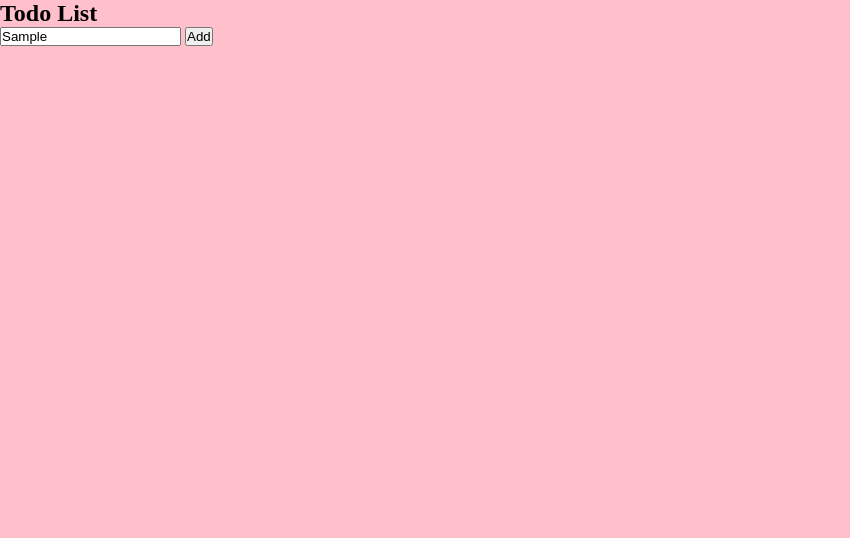
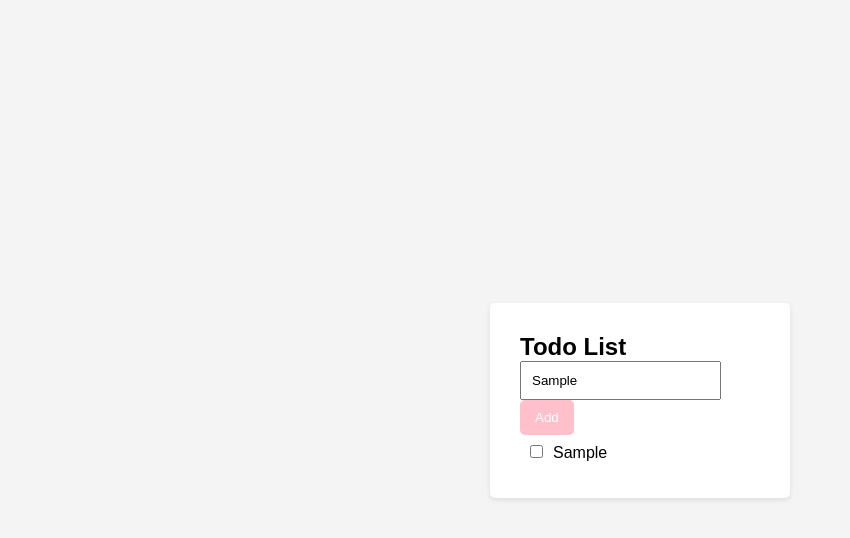
Before and after one commit to artcreatezart/ToDoApp, a plain HTML site: page index.html in a window 1280 px wide. Both pictures are taken after typing "Sample" into the empty fields and a click on the button "Add". Shown: the whole page, without its empty margins (0-850 px from the left). Drawn offline with Linux system fonts and the light colour scheme.

Commit message:
finished app

```diff
--- a/index.html
+++ b/index.html
@@ -7,11 +7,11 @@
     <title>Document</title>
 </head>
 <body>
-    <div id="todo-container">
+    <div id="todoContainer">
         <h2>Todo List</h2>
-        <input type="text" id="todo-input" placeholder="Add new todo">
-        <button id="add-button">Add</button>
-        <ul id="todo-list"></ul>
+        <input type="text" id="todoInput" placeholder="Add new todo">
+        <button id="addButton">Add</button>
+        <ul id="todoList"></ul>
     </div>
 
     <script src="./script.js"></script>
--- a/script.js
+++ b/script.js
@@ -1,6 +1,6 @@
 function addTodo() {
     // Get the input element and its value
-    const input = document.getElementById("todo-input");
+    const input = document.getElementById("todoInput");
     // Get value and trim whitespace from start/end
     const inputValue = input.value.trim();
 
@@ -8,7 +8,7 @@ function addTodo() {
     if (inputValue !== "") {
         // Create a new list item
         // Get the unorder list:
-        const todoList = document.getElementById("todo-list");
+        const todoList = document.getElementById("todoList");
         // Create a list item using createElement:
         const li = document.createElement("li");
         // Create a checkbox using createElement:
@@ -28,3 +28,25 @@ function addTodo() {
         alert("Please enter a valid todo item");
     }
 }
+
+// Add event listener to the "Add button" to add new item:
+document.getElementById('addButton').addEventListener("click", addTodo);
+
+// Event listener to mark todo items as completed
+
+// onchange event on the todo-list item:
+document.getElementById("todoList").addEventListener("change", function(event) {
+    // check if the event trigger was a checkbox
+    if (event.target.type === "checkbox") {
+        // Get the parent list item of the checkbox
+        const listItem = event.target.parentNode;
+        // check if the checkbox is checked or not:
+        if (event.target.checked) {
+            // Apply line-through style when the checkbox is checked:
+            listItem.style.textDecoration = "line-through";
+        } else {
+            // Remove the line-through when unchecked:
+            listItem.style.textDecoration = "none";
+        }
+    }
+})
--- a/style.css
+++ b/style.css
@@ -5,5 +5,45 @@
 }
 
 body {
+    height: 100vh;
+    display: flex;
+    justify-content: center;
+    align-items: center;
+    font-family: Arial, sans-serif;
+    background-color: #f4f4f4;
+}
+
+#todoContainer {
+    width: 300px;
+    background-color: #fff;
+    border-radius: 5px;
+    box-shadow: 0 2px 5px rgba(41, 1, 1, 0.1);
+    padding: 30px;
+
+}
+
+#todoList {
+    list-style-type: none;
+}
+
+#todoInput[type="text"] {
+    padding: 10px 10px;
+}
+
+input[type="checkbox"] {
+    margin: 10px ;
+}
+
+#addButton {
     background-color: pink;
+    color: white;
+    padding: 10px 15px;
+    border: none;
+    cursor: pointer;
+    transition: background-color 0.3s;
+    border-radius: 5px;
 }
+
+#addButton:hover {
+    background-color: palevioletred;
+}
```
